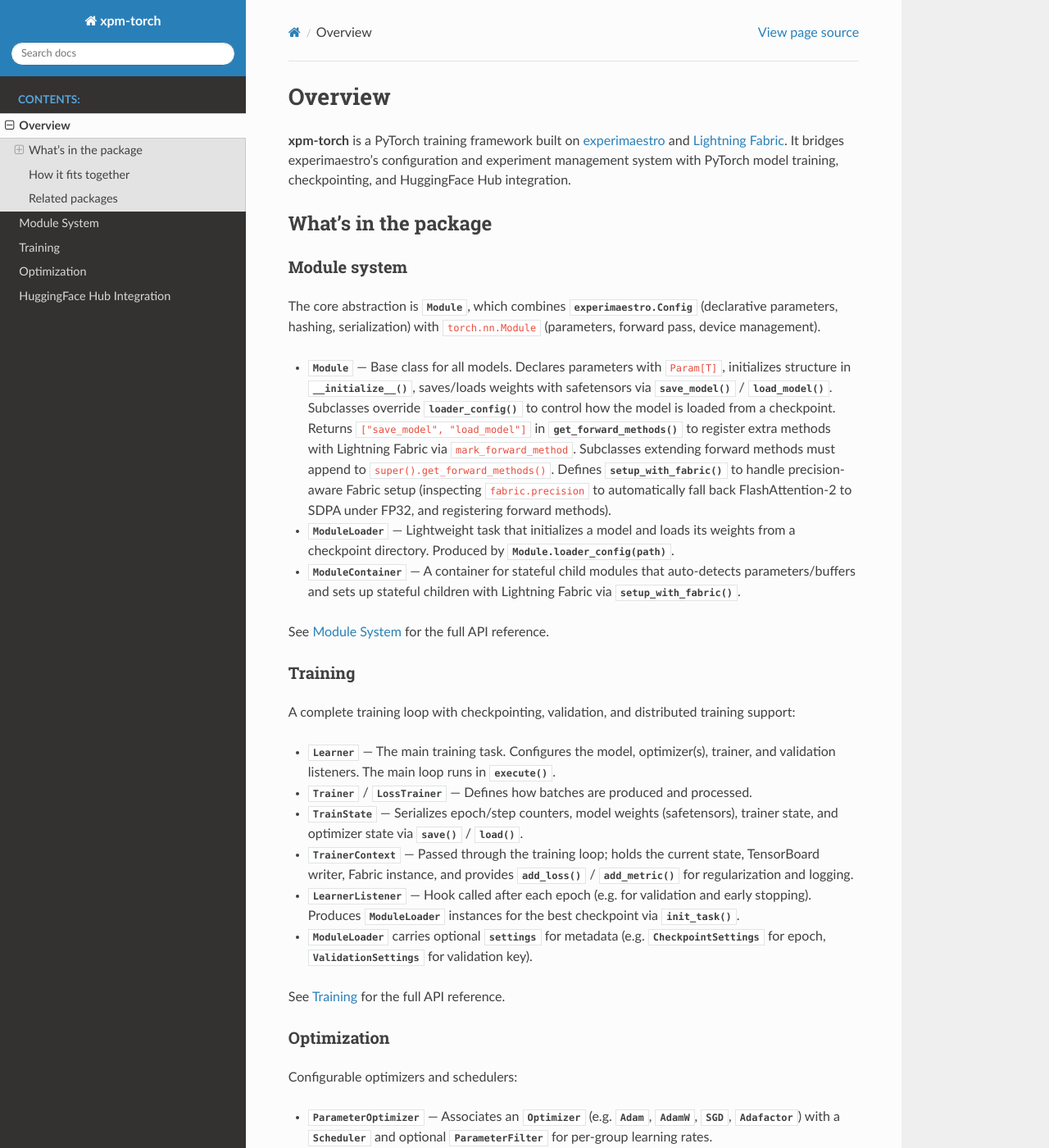
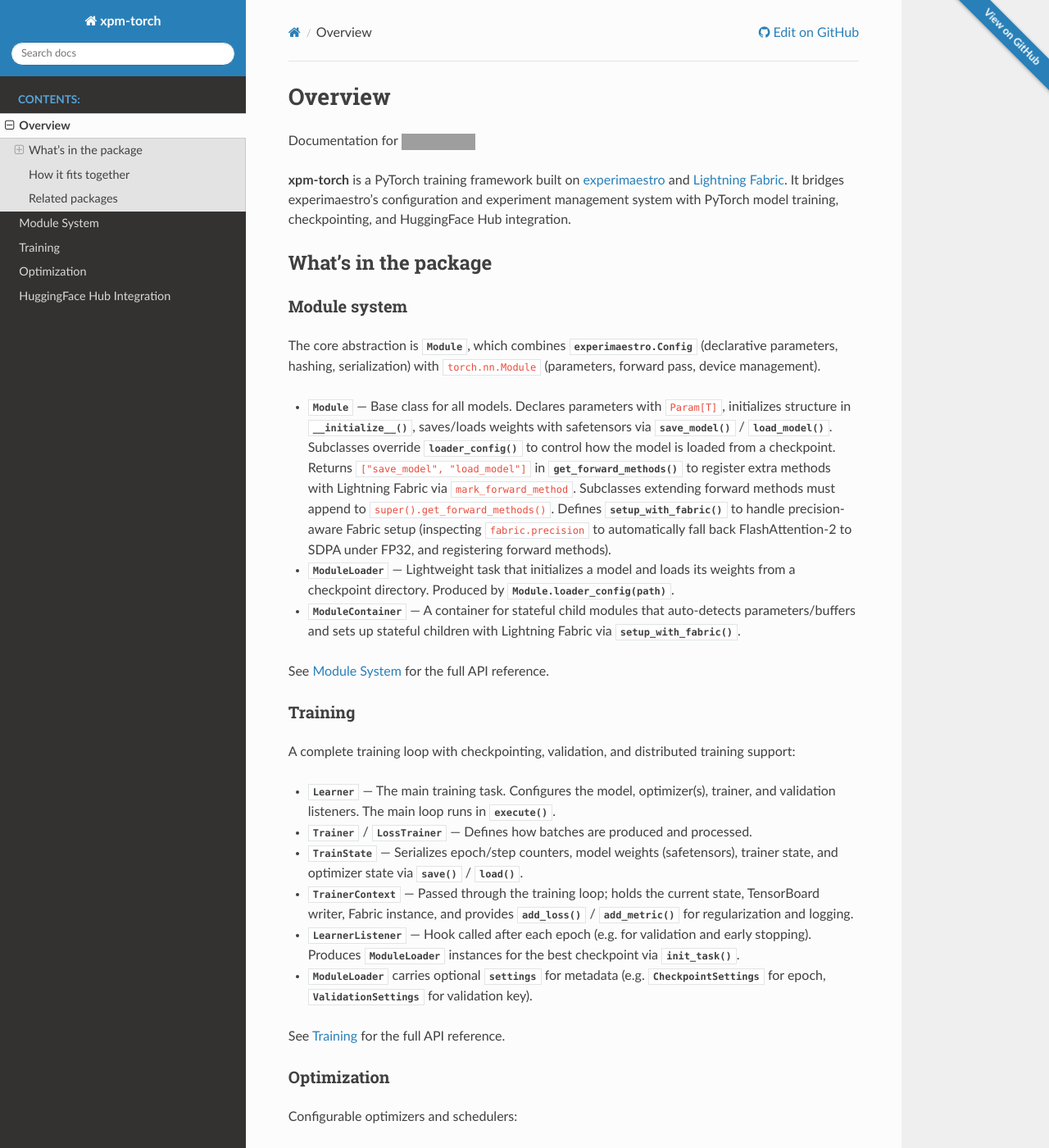
Before and after one commit to experimaestro/xpm-torch, a Sphinx documentation site: the page built from docs/source/overview.rst, in a window 1280 px wide and 1400 px high. Shown: the whole window at 82% size. Built offline with Sphinx 7.4.7 and the Read the Docs theme 3.1.0, drawn with Linux system fonts in a browser that asks for light colours; the version number could not be read and is left out; grey boxes are pictures that could not be loaded.

Commit message:
docs: add GitHub ribbon, version badge and RTD links in README
Also read the documented version without importing xpm_torch, which
needs numpy and broke the docs-only RTD build.

Co-Authored-By: Claude Opus 5.5 <noreply@anthropic.com>

```diff
--- /dev/null
+++ b/docs/source/_static/custom.css
@@ -0,0 +1,23 @@
+/* "View on GitHub" corner ribbon */
+.github-ribbon {
+    position: fixed;
+    top: 32px;
+    right: -60px;
+    z-index: 1000;
+    display: block;
+    padding: 6px 60px;
+    background: #2980b9; /* matches the RTD theme accent */
+    color: #fff !important;
+    font-size: 0.8em;
+    font-weight: 600;
+    text-align: center;
+    text-decoration: none;
+    box-shadow: 0 1px 4px rgba(0, 0, 0, 0.3);
+    transform: rotate(45deg);
+    transform-origin: 50% 50%;
+}
+
+.github-ribbon:hover {
+    background: #3091d1;
+    color: #fff !important;
+}
--- /dev/null
+++ b/docs/source/_templates/layout.html
@@ -0,0 +1,9 @@
+{% extends "!layout.html" %}
+
+{# Persistent "View on GitHub" ribbon in the top-right corner #}
+{% block document %}
+  <a href="https://github.com/experimaestro/xpm-torch"
+     class="github-ribbon" target="_blank" rel="noopener"
+     aria-label="View source on GitHub">View on GitHub</a>
+  {{ super() }}
+{% endblock %}
--- a/docs/source/conf.py
+++ b/docs/source/conf.py
@@ -1,11 +1,34 @@
+import runpy
+import subprocess
 import sys
 from pathlib import Path
+from urllib.parse import quote
 
 # Add source directory so Sphinx can import xpm_torch without installing
 # the full project (which would pull in torch, lightning, etc.)
-sys.path.insert(0, str(Path(__file__).resolve().parents[2] / "src"))
+ROOT = Path(__file__).resolve().parents[2]
+sys.path.insert(0, str(ROOT / "src"))
 
-from xpm_torch import __version__
+
+def _get_version() -> str:
+    """Documented version, without importing xpm_torch (needs numpy)
+
+    version.py is generated by hatch-vcs when the project is installed, which
+    is not the case on RTD: fall back to the latest git tag.
+    """
+    version_file = ROOT / "src" / "xpm_torch" / "version.py"
+    if version_file.exists():
+        return runpy.run_path(str(version_file))["__version__"]
+    try:
+        tag = subprocess.check_output(
+            ["git", "describe", "--tags", "--abbrev=0"], cwd=ROOT, text=True
+        )
+        return tag.strip().removeprefix("v")
+    except (OSError, subprocess.CalledProcessError):
+        return "0.0.0"
+
+
+__version__ = _get_version()
 
 project = "xpm-torch"
 copyright = "2024, Benjamin Piwowarski"
@@ -46,6 +69,7 @@ intersphinx_mapping = {
 # torch.nn.Module) raises NameError. Strip those annotations.
 try:
     from sphinx.ext.autodoc._dynamic._mock import _MockObject
+
     _MockObject.__annotations__ = {}
 except Exception:
     pass
@@ -64,4 +88,22 @@ templates_path = ["_templates"]
 exclude_patterns = []
 html_theme = "sphinx_rtd_theme"
 html_static_path = ["_static"]
+html_css_files = ["custom.css"]
+
+# Add an "Edit on GitHub" link at the top of every page (sphinx_rtd_theme).
+html_context = {
+    "display_github": True,
+    "github_user": "experimaestro",
+    "github_repo": "xpm-torch",
+    "github_version": "main",
+    "conf_py_path": "/docs/source/",
+}
+
+# |version_badge| in reST pages expands to a badge with the documented
+# version (shields.io escapes "-" and "_" by doubling them)
+_badge_version = quote(release.replace("-", "--").replace("_", "__"))
+rst_prolog = f"""
+.. |version_badge| image:: https://img.shields.io/badge/version-{_badge_version}-blue
+   :alt: version {release}
+"""
 source_suffix = ".rst"
--- a/docs/source/overview.rst
+++ b/docs/source/overview.rst
@@ -1,5 +1,7 @@
 Overview
 ========
+
+Documentation for |version_badge|
 
 **xpm-torch** is a PyTorch training framework built on
 `experimaestro <https://experimaestro-python.readthedocs.io/>`_ and
```
Also changed, not shown: README.md (+16 -0 lines).
